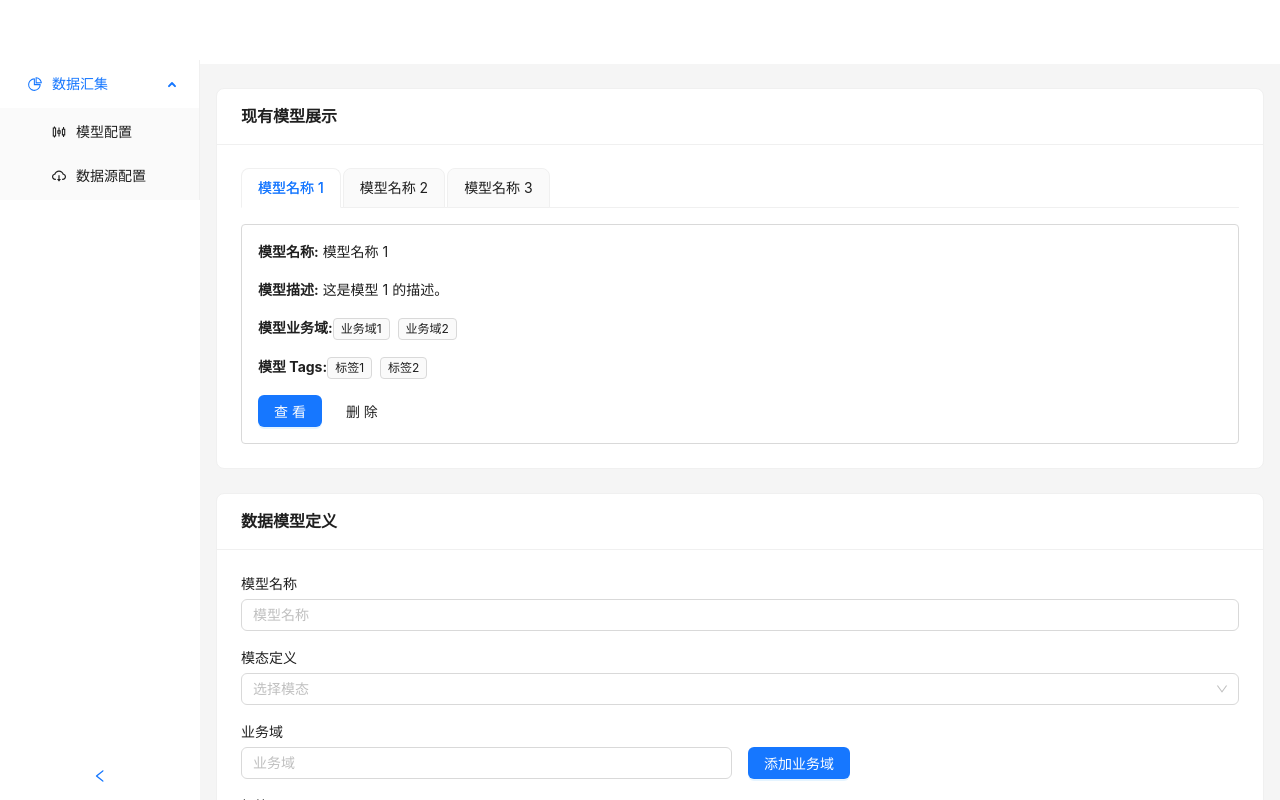
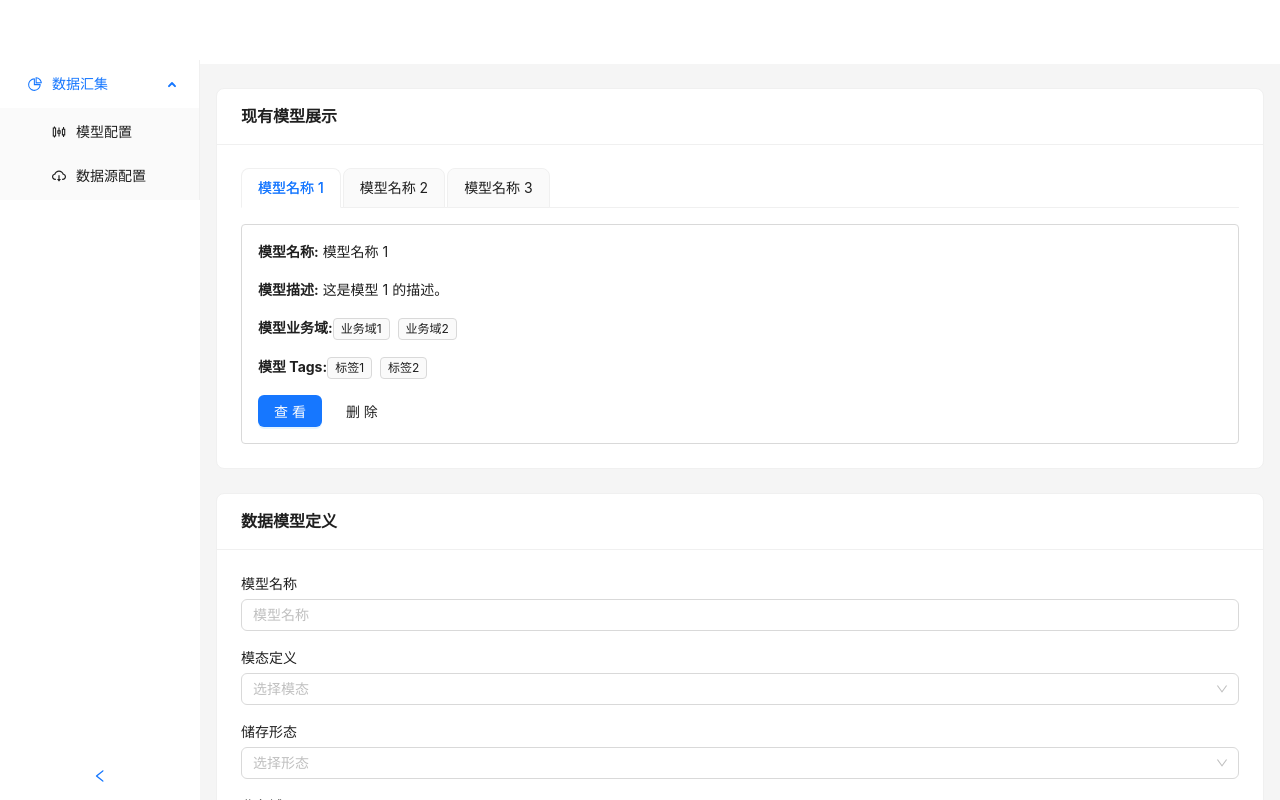
Before and after one commit to dongchen12/data-governance-platform-frontend, a React (Create React App) app: page /dataModel in a window 1280 px wide. Shown: the top 800 px of the page. Built offline with nearby package versions, Linux system fonts and the light colour scheme.

Commit message:
LCH_DEV_VERSION2

```diff
--- a/src/pages/dataModel.js
+++ b/src/pages/dataModel.js
@@ -16,7 +16,6 @@ const DataModel = () => {
             description: '这是数据表 2 的描述',
         },
     ]); // 数据表目录数据的状态
-
     const dataColumns = [
         {
             title: '表名称',
@@ -252,9 +251,23 @@ const DataModel = () => {
                             placeholder="选择模态"
                             onChange={setSequence}
                         >
-                            <Option value="时序">Time</Option>
-                            <Option value="图像">Image</Option>
-                            <Option value="文本">Text</Option>
+                            <Option value="time">时序</Option>
+                            <Option value="image">图像</Option>
+                            <Option value="text">文本</Option>
+                        </Select>
+                    </div>
+                </div>
+                <div style={{ display: 'flex', marginBottom: 16 }}>
+                    <div style={{ flex: 1 }}>
+                        <span style={{ display: 'block', marginBottom: 4 }}>储存形态</span>
+                        <Select
+                            style={{ width: '100%' }}
+                            placeholder="选择形态"
+                            onChange={setSequence}
+                        >
+                            <Option value="struc">结构</Option>
+                            <Option value="semiStruc">半结构</Option>
+                            <Option value="nonStruc">非结构</Option>
                         </Select>
                     </div>
                 </div>
```
